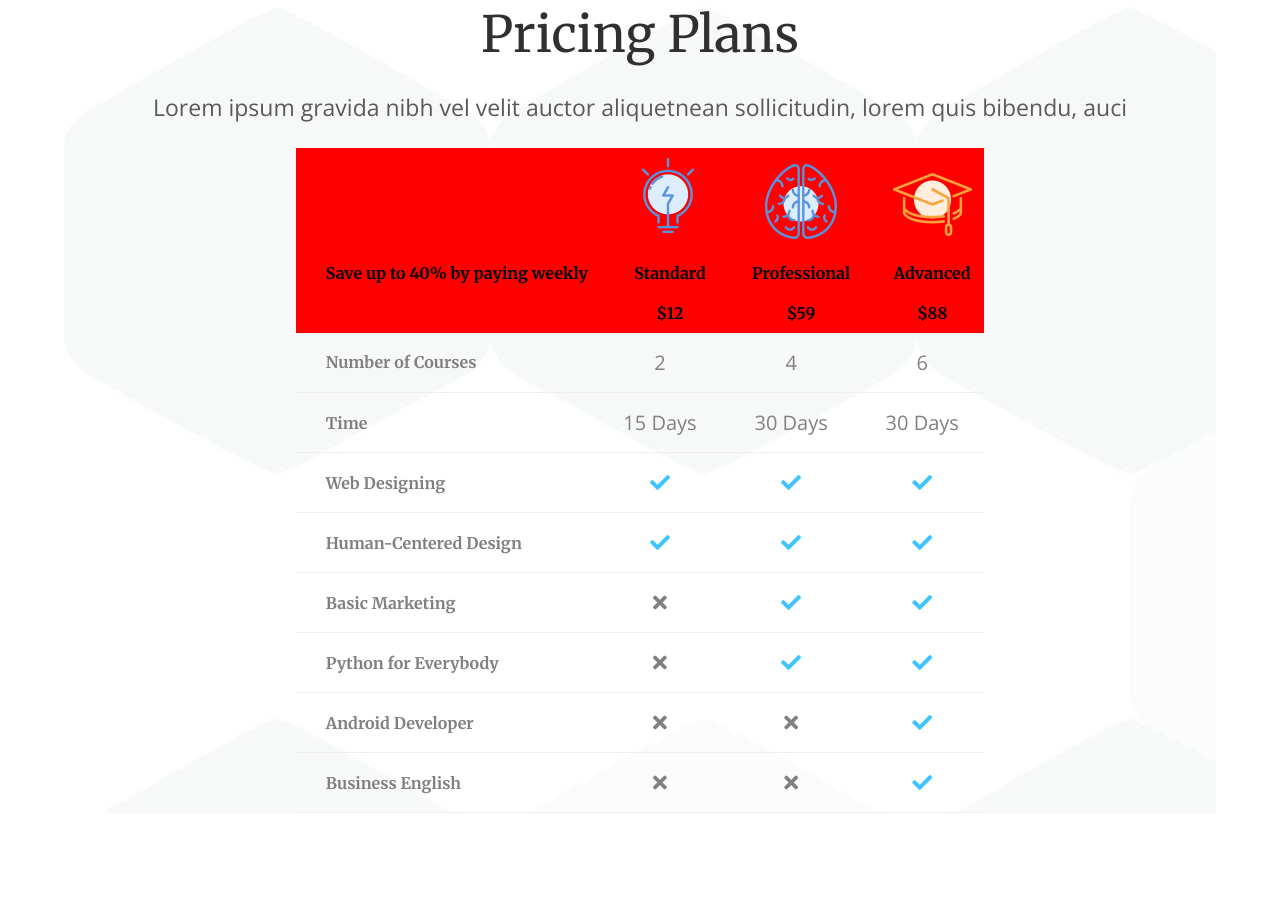
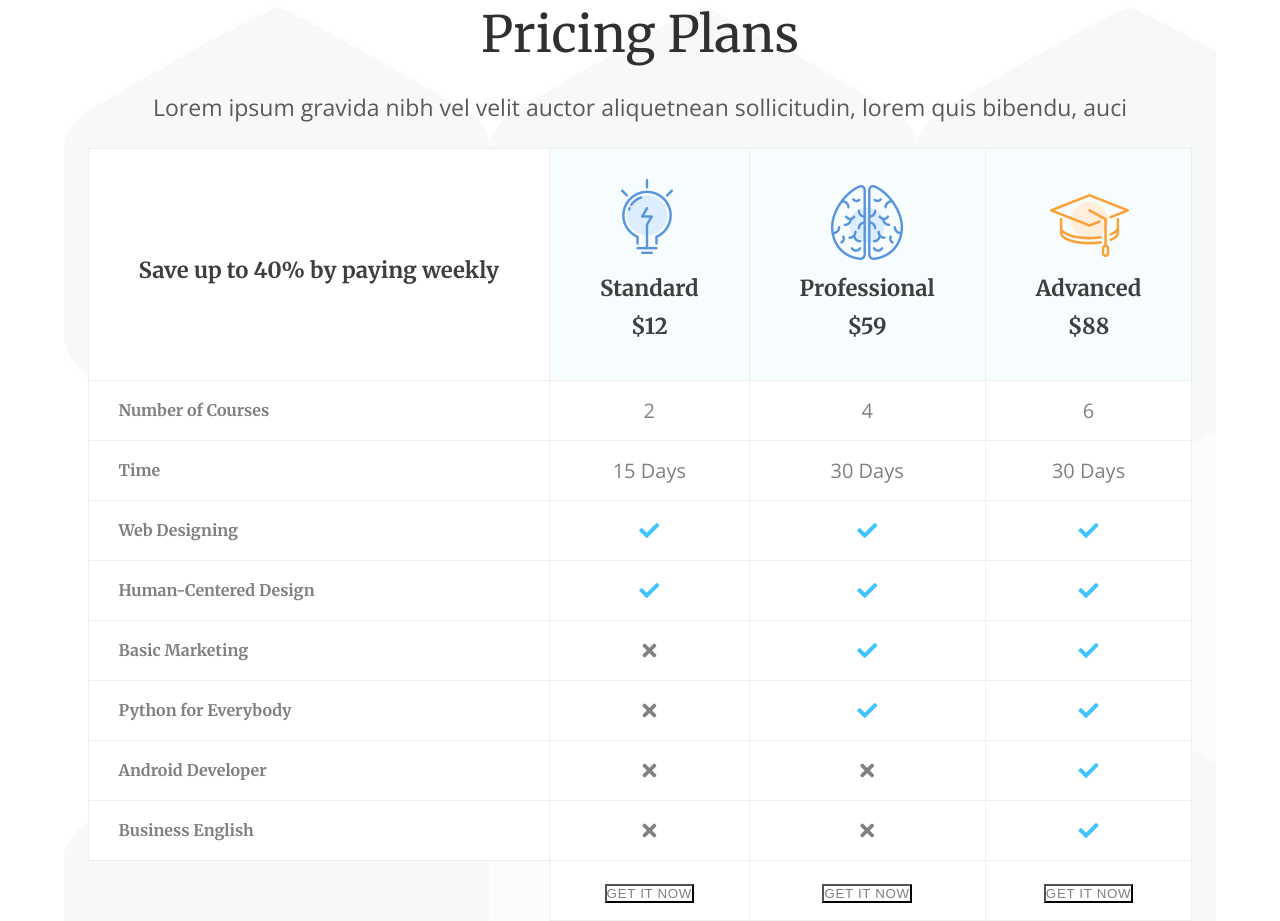
Before and after one commit to nicoalivernini/proj-html-vuejs, a website: page index.html in a window 1280 px wide. Shown: the part 4728-5649 px from the top of the page. Before the commit the page ends 5541 px from the top, so only its background shows below. Drawn offline with nearby package versions, Linux system fonts and the light colour scheme.

Commit message:
Risoluzione problema tabella

```diff
--- a/assets/js/main.js
+++ b/assets/js/main.js
@@ -157,7 +157,8 @@ var app = new Vue({
       marketing: '<i class="fas fa-times"></i>',
       python: '<i class="fas fa-times"></i>',
       android: '<i class="fas fa-times"></i>',
-      english: '<i class="fas fa-times"></i>'
+      english: '<i class="fas fa-times"></i>',
+      button: 'Get it now'
     }, {
       img: '8',
       title: 'Professional',
@@ -169,7 +170,8 @@ var app = new Vue({
       marketing: '<i class="fas fa-check"></i>',
       python: '<i class="fas fa-check"></i>',
       android: '<i class="fas fa-times"></i>',
-      english: '<i class="fas fa-times"></i>'
+      english: '<i class="fas fa-times"></i>',
+      button: 'Get it now'
     }, {
       img: '9',
       title: 'Advanced',
@@ -181,7 +183,8 @@ var app = new Vue({
       marketing: '<i class="fas fa-check"></i>',
       python: '<i class="fas fa-check"></i>',
       android: '<i class="fas fa-check"></i>',
-      english: '<i class="fas fa-check"></i>'
+      english: '<i class="fas fa-check"></i>',
+      button: 'Get it now'
     }] //Chiusura Date Table
 
   },
--- a/index.html
+++ b/index.html
@@ -215,13 +215,11 @@
               <table>
                 <thead>
                   <tr>
-                    <th v-for="date in dateTable"><img :src="dataTableImgBase + `${date.img}` + '.png'" alt=""></th>
-                  </tr>
-                  <tr>
-                    <th v-for="date in dateTable">{{ date.title }}</th>
-                  </tr>
-                  <tr>
-                    <th v-for="date in dateTable">{{ date.cost }}</th>
+                    <th rowspan="3" v-for="date in dateTable">
+                      <img :src="dataTableImgBase + `${date.img}` + '.png'" alt="">
+                      <h5>{{ date.title }}</h5>
+                      <p>{{ date.cost }}</p>
+                    </th>
                   </tr>
                 </thead>
                 <tbody>
@@ -249,6 +247,9 @@
                   <tr>
                     <td v-for="date in dateTable" v-html="date.english"></td>
                   </tr>
+                  <tr>
+                    <td v-for="date in dateTable" class="button"><button>{{ date.button }}</button></td>
+                  </tr>
                 </tbody>
               </table>
             </div>
--- a/partials/_content.scss
+++ b/partials/_content.scss
@@ -289,23 +289,42 @@
             border-collapse: collapse;
             border-spacing: 0;
             thead {
-              background-color: red;
               tr {
                 th {
+                  padding: 30px 50px 30px 50px;
                   font-family: 'Merriweather',serif;
-                  font-size: 16px;
-                  padding: 10px 10px 10px 30px;
+                  font-weight: 700;
+                  background-color: $celeste-back-table;
+                  border: 1px solid $border-gray-table;
+                  &:first-child {
+                    background-color: $white;
+                    font-size: 24px;
+                  }
+                  img{
+                    padding-bottom: 10px;
+                  }
+                  h5 {
+                    font-size: 22px;
+                    padding-bottom: 10px;
+                    color: $gray-title-table;
+                  }
+                  p {
+                    font-size: 22px;
+                    padding-bottom: 10px;
+                    color: $gray-title-table;
+                  }
                 }
               }
             }
             tbody {
               tr {
                 td {
-                  border-bottom: 1px solid #efefef;
+                  border: 1px solid $border-gray-table;
                   font-weight: 400;
                   font-size: 20px;
                   color: grey;
                   text-align: center;
+                  background-color: $white;
                   &:first-child {
                     font-family: 'Merriweather',serif;
                     padding: 10px 10px 10px 30px;
@@ -313,6 +332,18 @@
                     font-size: 16px;
                     font-weight: 600;
                     height: 60px;
+                  }
+                  button {
+                    background-color: $celeste-back-table;
+                    color: grey;
+                    text-transform: uppercase;
+                    letter-spacing: .05em;
+                    background-color: $white;
+                  }
+                  &.button:first-child{
+                    visibility: hidden;
+                    background-color: transparent;
+                    border: 0;
                   }
                   i {
                     &.fa-check {
--- a/partials/_variables.scss
+++ b/partials/_variables.scss
@@ -7,3 +7,6 @@ $text-course-possibilities: #847b7b;
 $border-course-possibilities: #e5e5e5;
 $icon-color-courses: #b9b9b9;
 $yellow: #ffd740;
+$gray-title-table: #3e3e3e;
+$celeste-back-table: #f7fdff;
+$border-gray-table: #efefef;
--- a/src/js/main.js
+++ b/src/js/main.js
@@ -173,7 +173,7 @@ var app = new Vue ({
         marketing: 'Basic Marketing',
         python: 'Python for Everybody',
         android: 'Android Developer',
-        english: 'Business English'
+        english: 'Business English',
       },
       {
         img: '7',
@@ -186,7 +186,8 @@ var app = new Vue ({
         marketing: '<i class="fas fa-times"></i>',
         python: '<i class="fas fa-times"></i>',
         android: '<i class="fas fa-times"></i>',
-        english: '<i class="fas fa-times"></i>'
+        english: '<i class="fas fa-times"></i>',
+        button: 'Get it now'
       },
       {
         img: '8',
@@ -199,7 +200,8 @@ var app = new Vue ({
         marketing: '<i class="fas fa-check"></i>',
         python: '<i class="fas fa-check"></i>',
         android: '<i class="fas fa-times"></i>',
-        english: '<i class="fas fa-times"></i>'
+        english: '<i class="fas fa-times"></i>',
+        button: 'Get it now'
       },
       {
         img: '9',
@@ -212,7 +214,8 @@ var app = new Vue ({
         marketing: '<i class="fas fa-check"></i>',
         python: '<i class="fas fa-check"></i>',
         android: '<i class="fas fa-check"></i>',
-        english: '<i class="fas fa-check"></i>'
+        english: '<i class="fas fa-check"></i>',
+        button: 'Get it now'
       },
     ], //Chiusura Date Table
 
```
Also changed, not shown: assets/css/master.css.
